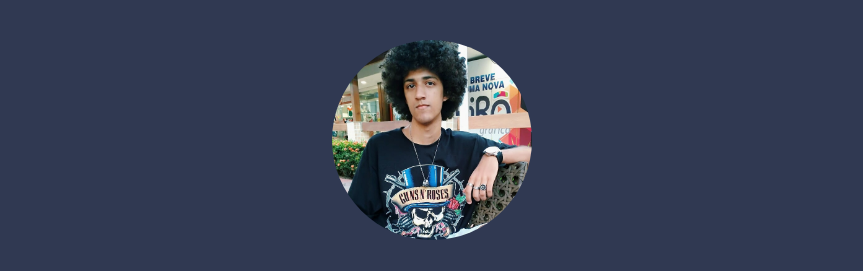
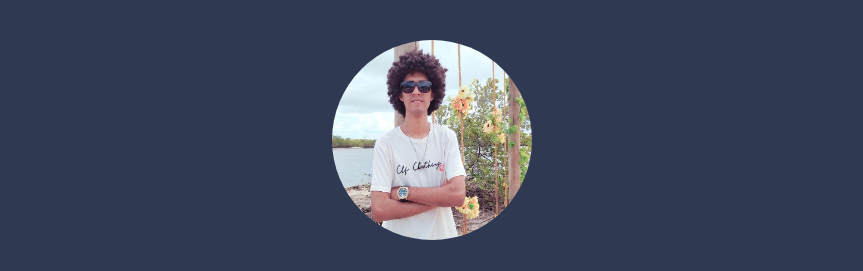
Before and after one commit to dwyvid1/LandingPage-Links, a plain HTML site: page index.html in a window 1280 px wide. Shown: the top 271 px of the page, without its empty margins (208-1071 px from the left). Drawn offline with nearby package versions, Linux system fonts and the light colour scheme.

Commit message:
Changing photo

```diff
--- a/index.html
+++ b/index.html
@@ -13,7 +13,7 @@
     </head>
     <body>
         <header>
-            <img src="./assets/deyvid.jpeg" alt="Deyvid">
+            <img src="./img/deyvid.jpeg" alt="Deyvid">
                 <h1>Deyvid Nascimento</h1>
         </header>
 
```
Also changed, not shown: assets/deyvid.jpeg (deleted), img/deyvid.jpeg (added).
